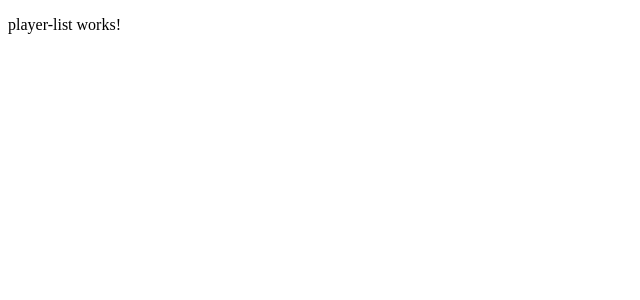
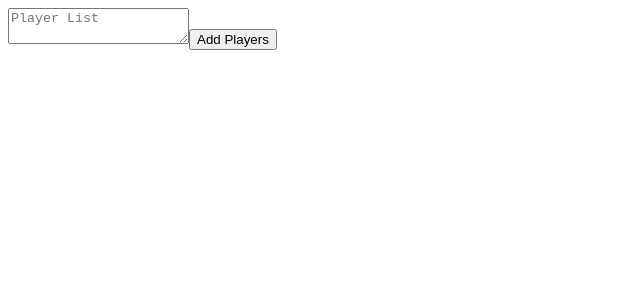
Before and after one commit to Uribouz/playground, an Angular app in the folder badminton-matching-app/: page / in a window 1280 px wide. Shown: the top 300 px of the page, without its empty margins (0-640 px from the left). Built offline with nearby package versions, Linux system fonts and the light colour scheme.

Commit message:
feat: add player-list

```diff
--- a/badminton-matching-app/src/app/player-list/player-list.component.html
+++ b/badminton-matching-app/src/app/player-list/player-list.component.html
@@ -1 +1,4 @@
-<p>player-list works!</p>
+<div>
+  <textarea #playerList placeholder="Player List"></textarea>
+  <button (click)="addPlayerList(playerList.value)">Add Players</button>
+</div>
--- a/badminton-matching-app/src/app/player-list/player-list.component.ts
+++ b/badminton-matching-app/src/app/player-list/player-list.component.ts
@@ -5,8 +5,10 @@ import { Component } from '@angular/core';
   standalone: true,
   imports: [],
   templateUrl: './player-list.component.html',
-  styleUrl: './player-list.component.css'
+  styleUrl: './player-list.component.css',
 })
 export class PlayerListComponent {
-
+  addPlayerList(playerList: string) {
+    console.log('Hey: ' + playerList);
+  }
 }
```
